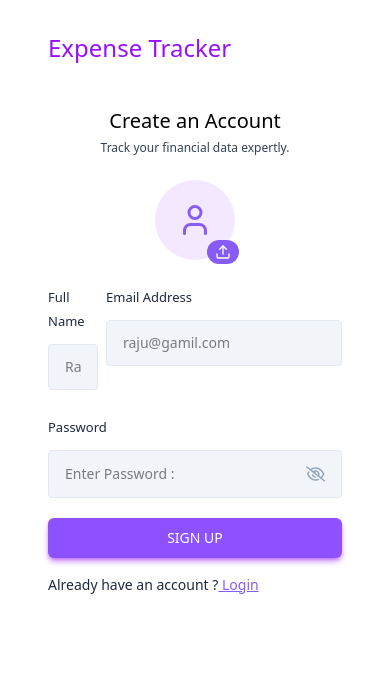
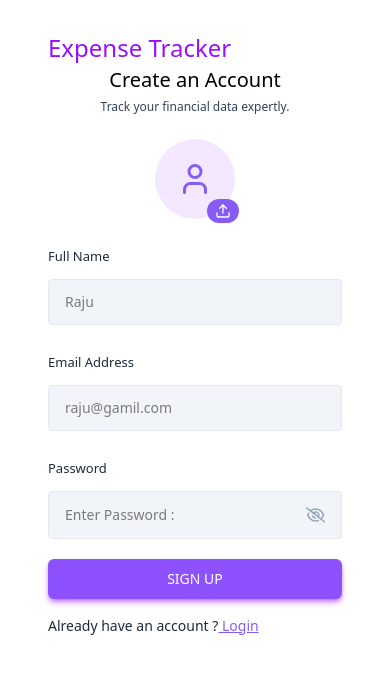
Before and after one commit to Rajuarelli83/Expense-Tracker, a React (Vite) app in the folder frontend/: page /signup in a window 390 px wide. Shown: the top 674 px of the page. Built offline with nearby package versions, Linux system fonts and the light colour scheme.

Commit message:
changing to mobile reponsive SignUp.jsx

```diff
--- a/frontend/src/pages/Auth/SignUp.jsx
+++ b/frontend/src/pages/Auth/SignUp.jsx
@@ -88,10 +88,10 @@
            <form onSubmit={handleSignUp} >
 
              <ProfilePhotoSelector image={profilePic} setImage={setProfilePic} />
-            <div className="grid grid-cols-1 lg:grid-cols-2 gap-2">
+            <div className="flex flex-col gap-2 md:grid md:grid-cols-2">
                  <Input value={fullName} onChange={({target})=>setFullName(target.value)} label="Full Name" placeholder="Raju" type="text" />
                  <Input value={email} onChange={({target})=>setEmail(target.value)} label="Email Address" placeholder="raju@gamil.com" type="text" />
-                 <div className="col-span-2">
+                 <div className="md:col-span-2">
                     <Input value={password} onChange={({target})=>setPassword(target.value)} label="Password" placeholder="Enter Password :" type="password" />
                  </div>
             </div>
```
